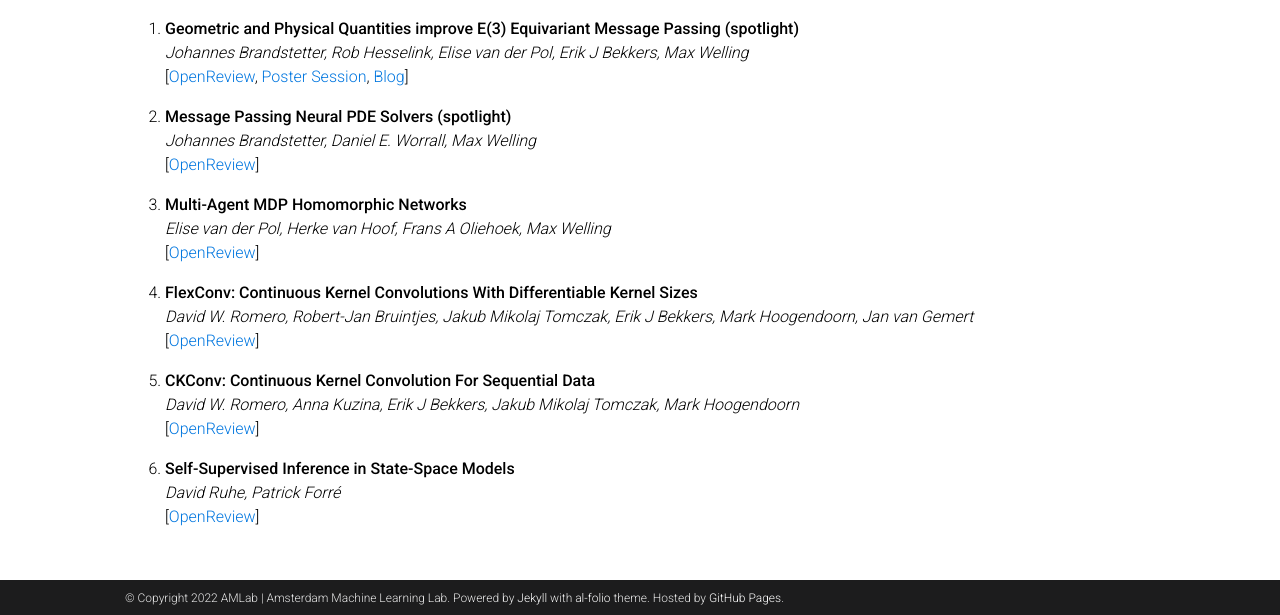
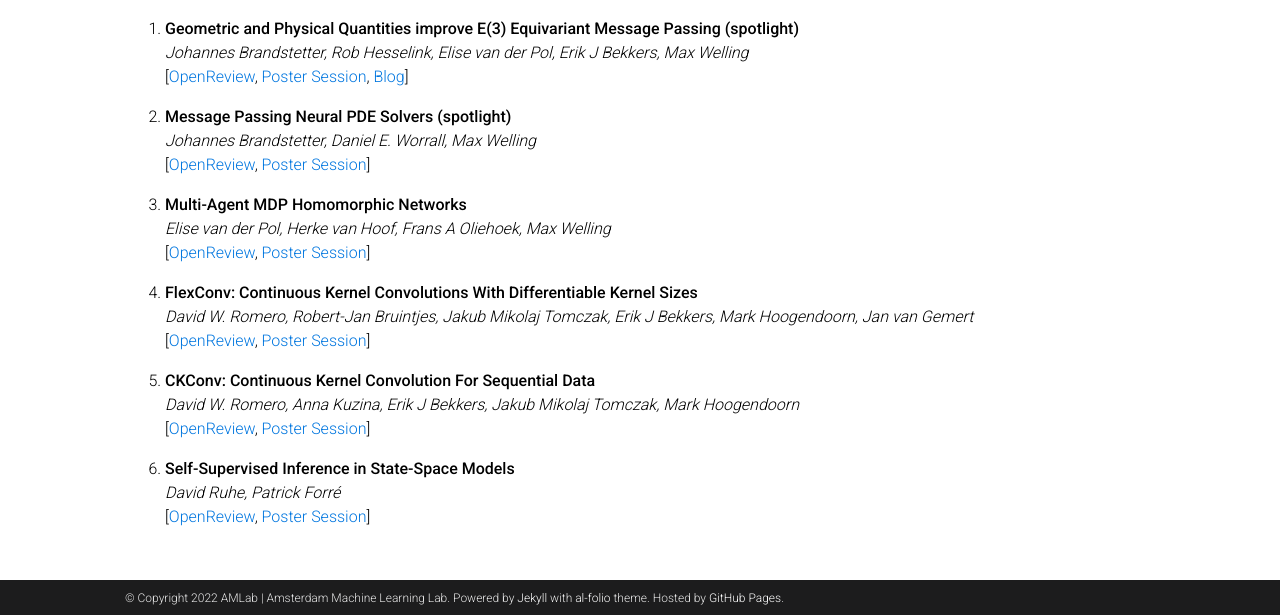
Before and after one commit to AMLab-Amsterdam/AMLab-Amsterdam.github.io, a Jekyll site: the page built from _posts/2022-04-25-iclr.md, in a window 1280 px wide and 1192 px high. Shown: the part 577-1192 px from the top of the window. Built offline with Jekyll 4.4.1, drawn with Linux system fonts in a browser that asks for light colours; comment, search, counter and statistics services are not loaded; a style sheet for code colours, icons or effects is not loaded.

Commit message:
Update 2022-04-25-iclr.md

```diff
--- a/_posts/2022-04-25-iclr.md
+++ b/_posts/2022-04-25-iclr.md
@@ -17,20 +17,20 @@ AMLab members will be presenting 6 papers at ICLR 2022 main conference:
 
 2. **Message Passing Neural PDE Solvers (spotlight)**
 *Johannes Brandstetter, Daniel E. Worrall, Max Welling*
-[[OpenReview](https://openreview.net/forum?id=vSix3HPYKSU)]
+[[OpenReview](https://openreview.net/forum?id=vSix3HPYKSU), [Poster Session](https://iclr.cc/virtual/2022/poster/7134)]
 
 3. **Multi-Agent MDP Homomorphic Networks**
 *Elise van der Pol, Herke van Hoof, Frans A Oliehoek, Max Welling*
-[[OpenReview](https://openreview.net/forum?id=H7HDG--DJF0)]
+[[OpenReview](https://openreview.net/forum?id=H7HDG--DJF0), [Poster Session](https://iclr.cc/virtual/2022/poster/6821)]
 
 4. **FlexConv: Continuous Kernel Convolutions With Differentiable Kernel Sizes**
 *David W. Romero, Robert-Jan Bruintjes, Jakub Mikolaj Tomczak, Erik J Bekkers, Mark Hoogendoorn, Jan van Gemert*
-[[OpenReview](https://openreview.net/forum?id=3jooF27-0Wy)]
+[[OpenReview](https://openreview.net/forum?id=3jooF27-0Wy), [Poster Session](https://iclr.cc/virtual/2022/poster/6763)]
 
 5. **CKConv: Continuous Kernel Convolution For Sequential Data**
 *David W. Romero, Anna Kuzina, Erik J Bekkers, Jakub Mikolaj Tomczak, Mark Hoogendoorn*
-[[OpenReview](https://openreview.net/forum?id=8FhxBtXSl0)]
+[[OpenReview](https://openreview.net/forum?id=8FhxBtXSl0), [Poster Session](https://iclr.cc/virtual/2022/poster/6393)]
 
 6. **Self-Supervised Inference in State-Space Models**
 *David Ruhe, Patrick Forré*
-[[OpenReview](https://openreview.net/forum?id=VPjw9KPWRSK)]
+[[OpenReview](https://openreview.net/forum?id=VPjw9KPWRSK), [Poster Session](https://iclr.cc/virtual/2022/poster/6606)]
```
